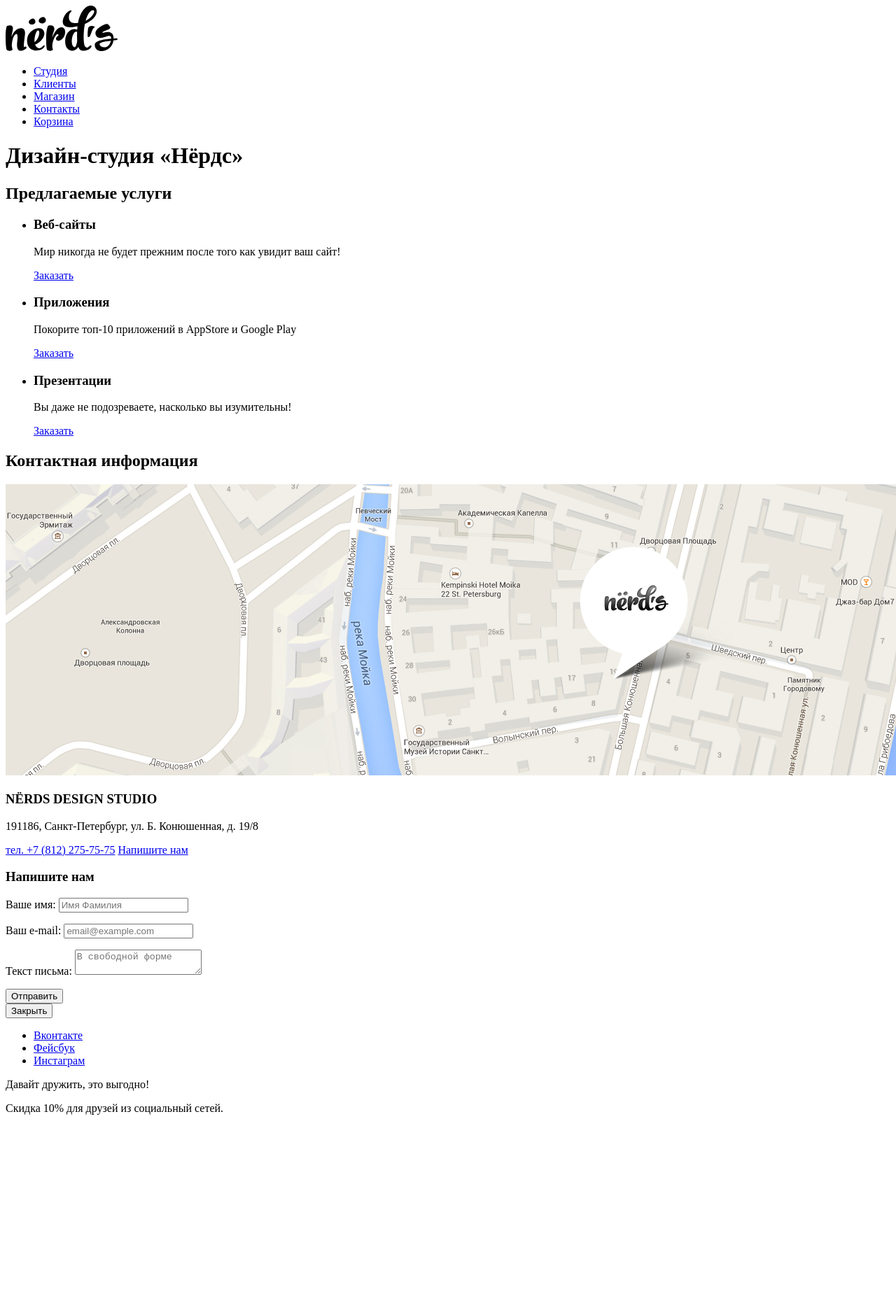
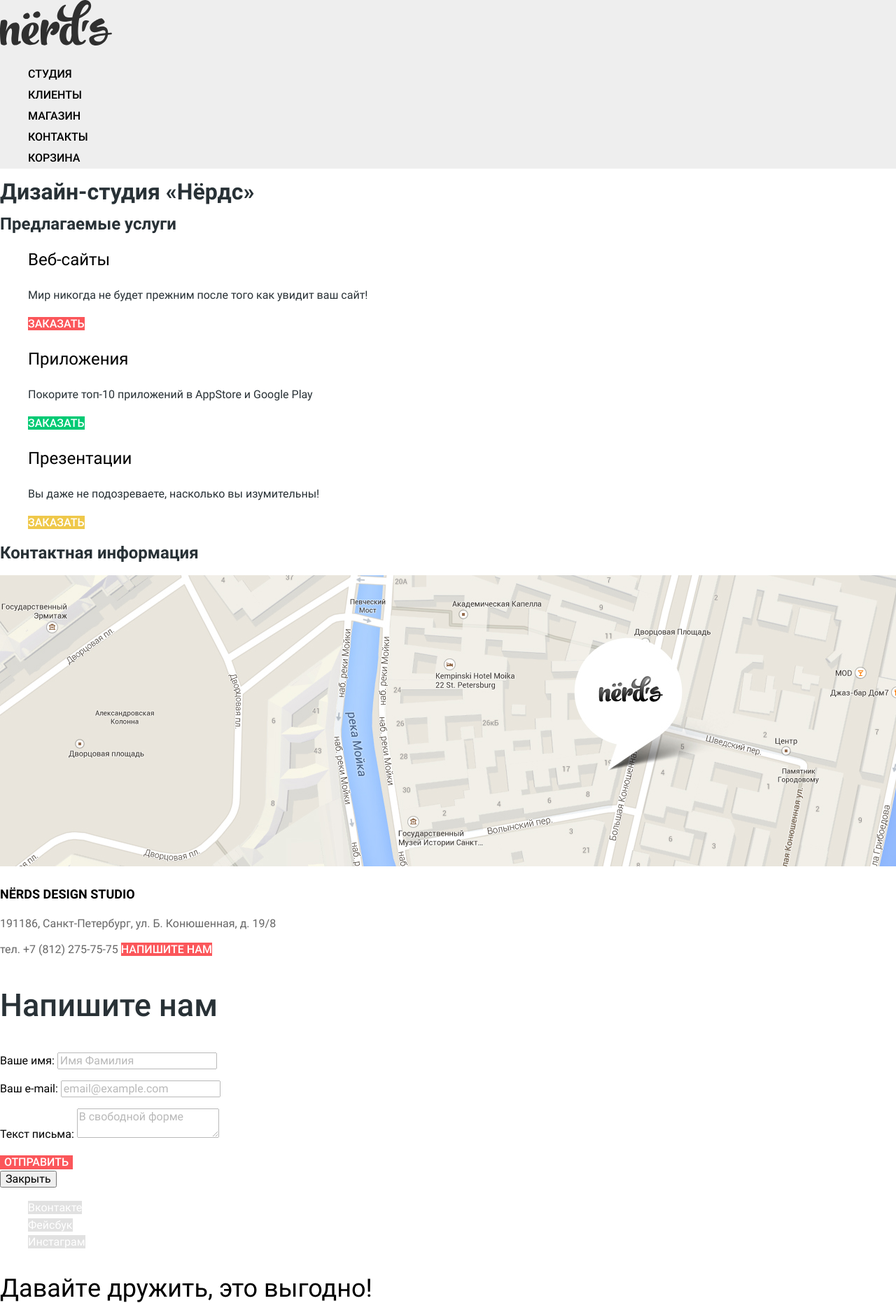
Before and after one commit to Roman-oryol/1131821-nerds-26, a plain HTML site: page index.html in a window 1280 px wide. Shown: the top 1862 px of the page at 70% size. Before the commit the page ends 1609 px from the top, so only its background shows below. Drawn offline with Linux system fonts and the light colour scheme.

Commit message:
Добавляет базовую стилизацию страниц

```diff
--- a/index.html
+++ b/index.html
@@ -3,15 +3,17 @@
   <head>
     <meta charset="utf-8">
     <title>HTML Academy: Нёрдс</title>
+    <link href="css/normalize.css" rel="stylesheet">
+    <link href="css/style.css" rel="stylesheet">
   </head>
   <body>
 
-    <header>
-      <nav>
-        <a>
+    <header class="main-header">
+      <nav class="main-navigation">
+        <a class="main-navigation-logo">
           <img src="img/logo.svg" width="160" height="65" alt="Логотип сайта «Nerds»">
         </a>
-        <ul>
+        <ul class="site-navigation">
           <li><a href="#nowhere">Студия</a></li>
           <li><a href="#nowhere">Клиенты</a></li>
           <li><a href="catalog.html">Магазин</a></li>
@@ -21,45 +23,45 @@
       </nav>
     </header>
 
-    <main>
+    <main class="container">
       <h1 class="visually-hidden">Дизайн-студия «Нёрдс»</h1>
 
-      <section>
+      <section class="advantages">
         <h2 class="visually-hidden">Предлагаемые услуги</h2>
-        <ul>
-          <li>
+        <ul class="advantages-list">
+          <li class="advantage-item">
             <h3>Веб-сайты</h3>
             <p>Мир никогда не будет прежним после того как увидит ваш сайт!</p>
-            <a href="#nowhere">Заказать</a>
+            <a class="button advantages-button" href="#nowhere">Заказать</a>
           </li>
-          <li>
+          <li class="advantage-item">
             <h3>Приложения</h3>
             <p>Покорите топ-10 приложений в AppStore и Google Play</p>
-            <a href="#nowhere">Заказать</a>
+            <a class="button advantages-button advantages-button-secondary" href="#nowhere">Заказать</a>
           </li>
-          <li>
+          <li class="advantage-item">
             <h3>Презентации</h3>
             <p>Вы даже не подозреваете, насколько вы изумительны!</p>
-            <a href="#nowhere">Заказать</a>
+            <a class="button advantages-button advantages-button-tertiary" href="#nowhere">Заказать</a>
           </li>
         </ul>
       </section>
     </main>
 
-    <footer>
+    <footer class="main-footer">
 
-      <section>
+      <section class="contacts-section">
         <h2 class="visually-hidden">Контактная информация</h2>
         <img src="img/map.jpg" width="1440" height="416" alt="Карта офиса по адресу улица Б.Конюшенная, д. 19/8">
-        <div>
+        <div class="contacts">
           <h3>NЁRDS DESIGN STUDIO</h3>
           <p>191186, Санкт-Петербург, ул. Б. Конюшенная, д. 19/8</p>
-          <a href="tel:+78122757575">тел. +7 (812) 275-75-75</a>
-          <a href="#nowhere">Напишите нам</a>
+          <a class="contacts-phone" href="tel:+78122757575">тел. +7 (812) 275-75-75</a>
+          <a class="button contacts-button" href="#nowhere">Напишите нам</a>
         </div>
-        <div>
+        <div class="modal">
           <h3>Напишите нам</h3>
-          <form action="https://echo.htmlacademy.ru" method="post">
+          <form class="letter-form" action="https://echo.htmlacademy.ru" method="post">
             <p>
               <label for="name-field">Ваше имя:</label>
               <input type="text" id="name-field" name="name" placeholder="Имя Фамилия">
@@ -72,35 +74,35 @@
               <label for="message-field">Текст письма:</label>
               <textarea id="message-field" name="message" placeholder="В свободной форме"></textarea>
             </p>
-            <button type="submit">Отправить</button>
+            <button class="button letter-form-button" type="submit">Отправить</button>
           </form>
-          <button type="button">
+          <button class="modal-close" type="button">
             <span class="visually-hidden">Закрыть</span>
           </button>
         </div>
       </section>
 
-      <ul>
+      <ul class="footer-social">
         <li>
-          <a href="#nowhere">
+          <a class="button social-button" href="#nowhere">
             <span class="visually-hidden">Вконтакте</span>
           </a>
         </li>
         <li>
-          <a href="#nowhere">
+          <a class="button social-button" href="#nowhere">
             <span class="visually-hidden">Фейсбук</span>
           </a>
         </li>
         <li>
-          <a href="#nowhere">
+          <a class="button social-button" href="#nowhere">
             <span class="visually-hidden">Инстаграм</span>
           </a>
         </li>
       </ul>
 
-      <div>
-        <p>Давайт дружить, это выгодно!</p>
-        <p>Скидка 10% для друзей из социальный сетей.</p>
+      <div class="footer-slogan">
+        <p class="footer-slogan-title">Давайтe дружить, это выгодно!</p>
+        <p class="footer-slogan-discount">Скидка 10% для друзей из социальный сетей.</p>
       </div>
     </footer>
 
```
Also changed, not shown: catalog.html (+82 -67 lines).
